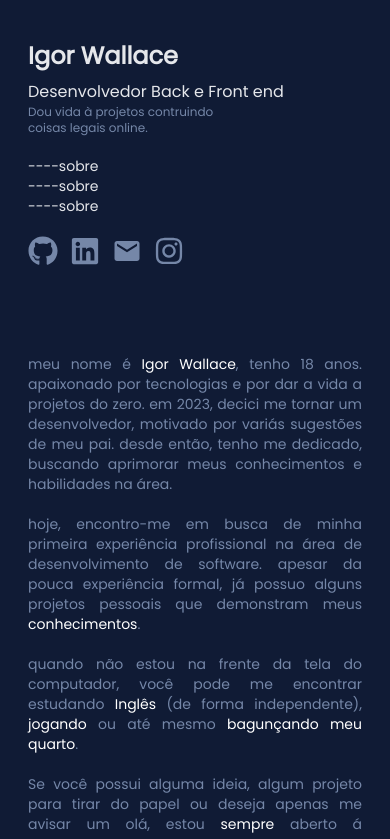
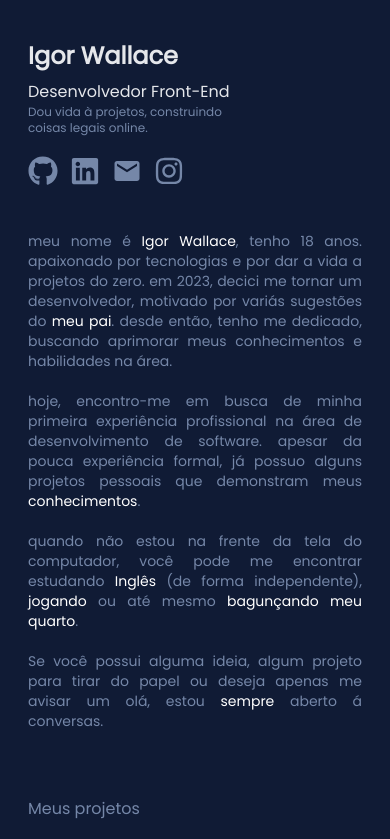
Before and after one commit to Igorwalace/meu_webSite_igor, a Next.js app: page / in a window 390 px wide. Shown: the top 839 px of the page. Built offline with nearby package versions, Linux system fonts and the light colour scheme.

Commit message:
icons, projects e page about pronta

```diff
--- a/src/app/componentes/about.tsx
+++ b/src/app/componentes/about.tsx
@@ -7,7 +7,7 @@ const About = () => {
                 <p className='text-justify md:text-base text-sm' >
                     meu nome é <span className='text-white' >Igor Wallace</span>, tenho 18 anos. apaixonado por tecnologias e
                     por dar a vida a projetos do zero. em 2023, decici me tornar um desenvolvedor,
-                    motivado por variás sugestões de meu pai. desde então, tenho me dedicado,
+                    motivado por variás sugestões do <span className='text-white' >meu pai</span>. desde então, tenho me dedicado,
                     buscando aprimorar meus conhecimentos e habilidades na área.
                     <br></br>
                     <br></br>
--- a/src/app/componentes/projects.tsx
+++ b/src/app/componentes/projects.tsx
@@ -1,9 +1,15 @@
+import Image from 'next/image'
 import React from 'react'
 
 const Projects = () => {
-  return (
-    <div>Meus Projetos</div>
-  )
+
+    return (
+        <div>
+            <div>
+                <h1>Meus projetos</h1>
+            </div>
+        </div>
+    )
 }
 
 export default Projects
--- a/src/app/layout.tsx
+++ b/src/app/layout.tsx
@@ -16,6 +16,9 @@ export default function RootLayout({
 }>) {
   return (
     <html lang="pt-BR">
+      <head>
+        <link rel="icon" href='/icon.png' />
+      </head>
       <body className={`${poppins.className} bg-[var(--blue)] `}>{children}</body>
     </html>
   );
--- a/src/app/pages/home.tsx
+++ b/src/app/pages/home.tsx
@@ -7,53 +7,54 @@ import { FaGithub, FaInstagram, FaLinkedin } from 'react-icons/fa'
 import { MdEmail } from 'react-icons/md'
 import About from '../componentes/about'
 import Projects from '../componentes/projects'
+import Link from 'next/link'
 
 const Home = () => {
     return (
         <>
             <main>
-                <div className='md:w-2/4 md:fixed left-20 top-20 text-[#e5e7eb] flex items-start justify-between flex-col' >
+                <div className='md:w-2/4 md:fixed left-20 top-20 text-[#e5e7eb] flex items-start justify-between flex-col z-50' >
                     <div className='space-y-2' >
                         <div className='' >
                             <h1 className='md:text-5xl text-2xl font-bold' >Igor Wallace</h1>
                         </div>
                         <div>
-                            <h3 className='md:text-lg text-base' >Desenvolvedor Back e Front end</h3>
-                            <h1 className='md:text-sm text-xs text-[var(--cinza)] max-w-[70%]' >Dou vida à projetos contruindo coisas legais online.</h1>
+                            <h3 className='md:text-lg text-base' >Desenvolvedor Front-End</h3>
+                            <h1 className='md:text-sm text-xs text-[var(--cinza)] max-w-[70%]' >Dou vida à projetos, construindo coisas legais online.</h1>
                         </div>
                     </div>
-                    <div className='md:my-32 my-5 md:text-base text-sm' >
-                        <div>
-                            <span>----</span>
+                    <div className='hidden md:block md:my-32 my-5 md:text-base text-sm text-[var(--cinza)]' >
+                        <div className='flex items-center justify-start gap-1' >
+                            <p className='w-10 bg-[var(--cinza)] h-[1px]' ></p>
                             <span>sobre</span>
                         </div>
-                        <div>
-                            <span>----</span>
-                            <span>sobre</span>
+                        <div className='flex items-center justify-start gap-1' >
+                            <p className='w-10 bg-[var(--cinza)] h-[1px]' ></p>
+                            <span>projetos</span>
                         </div>
-                        <div>
-                            <span>----</span>
-                            <span>sobre</span>
+                        <div className='flex items-center justify-start gap-1' >
+                            <p className='w-10 bg-[var(--cinza)] h-[1px]' ></p>
+                            <span>contato</span>
                         </div>
                     </div>
-                    <div className='flex items-center justify-center gap-3 text-[var(--cinza)]' >
-                        <span className='hover:text-white hover:scale-105 duration-200 cursor-pointer' >
+                    <div className='flex items-center justify-center gap-3 text-[var(--cinza)] md:m-0 mt-5' >
+                        <Link href='https://github.com/Igorwalace' target="_blank" className='hover:text-white hover:scale-105 duration-200 cursor-pointer' >
                             <FaGithub size={30} />
-                        </span>
-                        <span className='hover:text-white hover:scale-105 duration-200 cursor-pointer' >
+                        </Link>
+                        <Link href='https://www.linkedin.com/in/igor-wallace-03b9482a7/' target='_blank' className='hover:text-white hover:scale-105 duration-200 cursor-pointer' >
                             <FaLinkedin size={30} />
-                        </span>
-                        <span className='hover:text-white hover:scale-105 duration-200 cursor-pointer' >
+                        </Link>
+                        <Link href='mailto:igorwallacy3@gmail.com' target='_blank' className='hover:text-white hover:scale-105 duration-200 cursor-pointer' >
                             <MdEmail size={30} />
-                        </span>
-                        <span className='hover:text-white hover:scale-105 duration-200 cursor-pointer' >
+                        </Link>
+                        <Link href='https://www.instagram.com/igor_walace/' target='_blank' className='hover:text-white hover:scale-105 duration-200 cursor-pointer' >
                             <FaInstagram size={30} />
-                        </span>
+                        </Link>
                     </div>
                 </div>
 
                 <div className='flex items-end justify-start flex-col text-white w-full relative md:gap-10 gap-5' >
-                    <div className='md:w-2/4 text-[var(--cinza)] flex items-center justify-center h-[80vh]' >
+                    <div className='md:w-2/4 text-[var(--cinza)] flex items-center justify-center h-[70vh] md:h-[80vh]' >
                         <About />
                     </div>
 
```
Also changed, not shown: public/icon.png (added), src/app/globals.css (line endings or trailing spaces), 1 other file (tests, documents, lock files or other folders).
